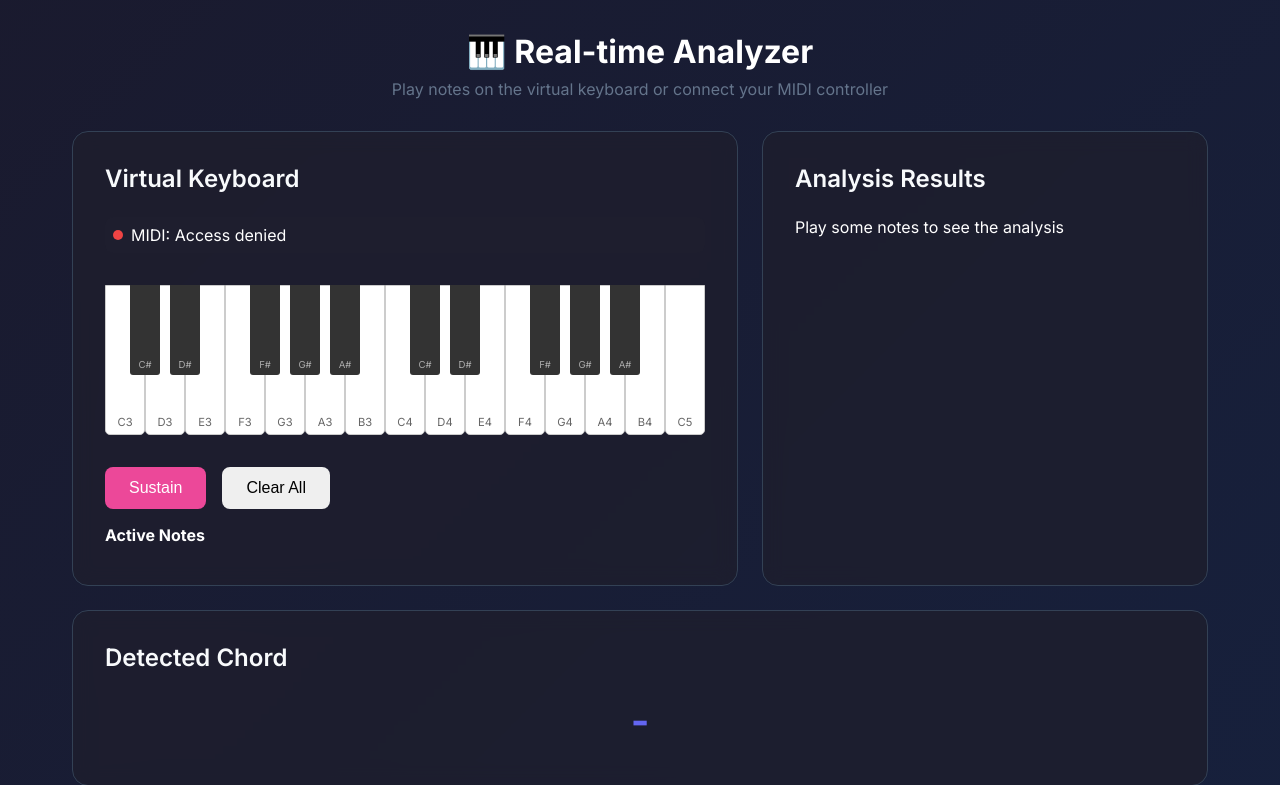
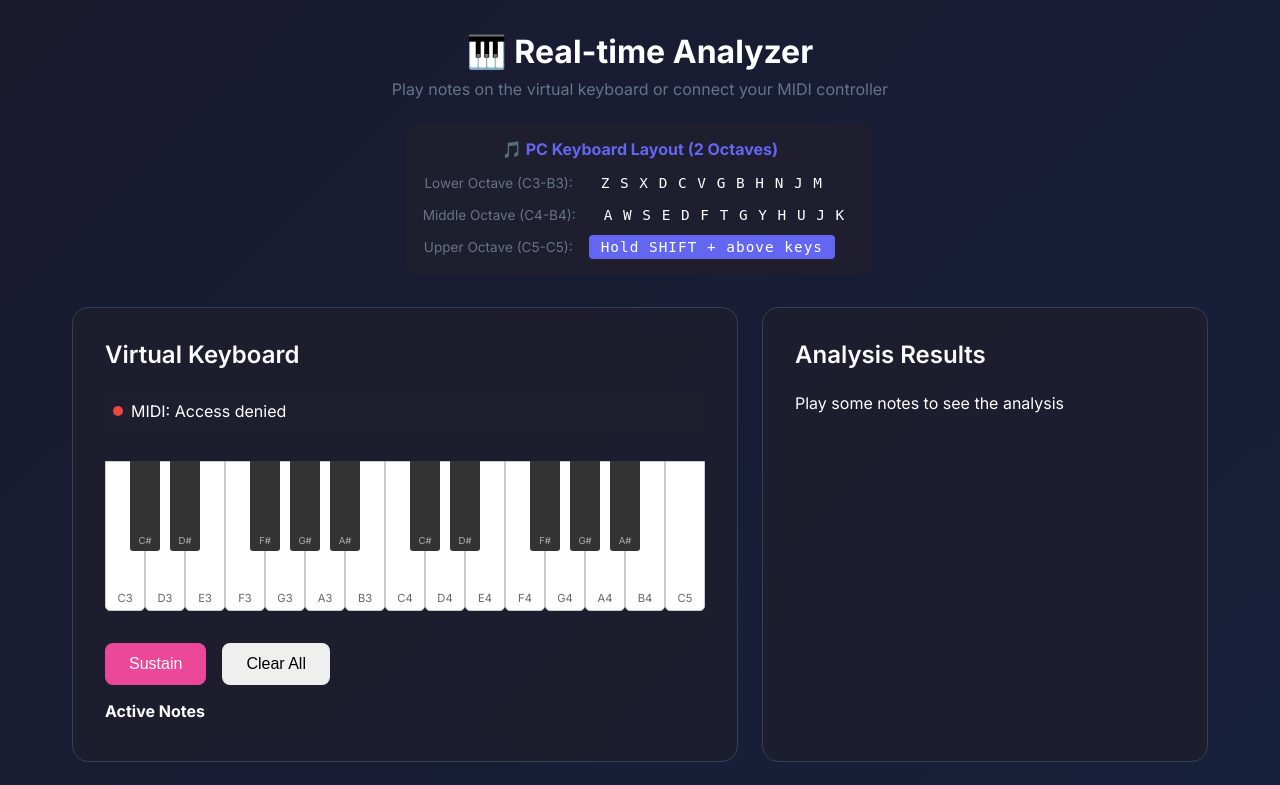
Before and after one commit to ballales1984-wq/composer, a Flask app: page /realtime in a window 1280 px wide. Shown: the part 62-847 px from the top of the page. Run offline with Flask 2, Linux system fonts and the light colour scheme.

Commit message:
Add full 2-octave keyboard support with visual guide

```diff
--- a/web_app/templates/realtime.html
+++ b/web_app/templates/realtime.html
@@ -6,6 +6,25 @@
 <div class="page-header">
     <h1>🎹 Real-time Analyzer</h1>
     <p>Play notes on the virtual keyboard or connect your MIDI controller</p>
+    <div class="keyboard-guide">
+        <div class="guide-section">
+            <h4>🎵 PC Keyboard Layout (2 Octaves)</h4>
+            <div class="guide-keys">
+                <div class="guide-row">
+                    <span class="guide-label">Lower Octave (C3-B3):</span>
+                    <span class="key-hint">Z S X D C V G B H N J M</span>
+                </div>
+                <div class="guide-row">
+                    <span class="guide-label">Middle Octave (C4-B4):</span>
+                    <span class="key-hint">A W S E D F T G Y H U J K</span>
+                </div>
+                <div class="guide-row">
+                    <span class="guide-label">Upper Octave (C5-C5):</span>
+                    <span class="key-hint highlight">Hold SHIFT + above keys</span>
+                </div>
+            </div>
+        </div>
+    </div>
 </div>
 
 <div class="grid grid-2">
@@ -82,6 +101,53 @@
 
     .page-header p {
         color: var(--gray);
+    }
+
+    .keyboard-guide {
+        margin-top: 1.5rem;
+        background: var(--dark);
+        border-radius: 12px;
+        padding: 1rem;
+        display: inline-block;
+    }
+
+    .guide-section h4 {
+        margin: 0 0 0.75rem 0;
+        font-size: 1rem;
+        color: var(--primary);
+    }
+
+    .guide-keys {
+        display: flex;
+        flex-direction: column;
+        gap: 0.5rem;
+    }
+
+    .guide-row {
+        display: flex;
+        align-items: center;
+        gap: 1rem;
+    }
+
+    .guide-label {
+        font-size: 0.85rem;
+        color: var(--gray);
+        min-width: 150px;
+        text-align: right;
+    }
+
+    .key-hint {
+        background: var(--card-bg);
+        padding: 0.25rem 0.75rem;
+        border-radius: 4px;
+        font-family: monospace;
+        font-size: 0.9rem;
+        letter-spacing: 1px;
+    }
+
+    .key-hint.highlight {
+        background: var(--primary);
+        color: white;
     }
 
     .midi-status {
@@ -477,17 +543,38 @@ function displayResults(data) {
     }
 }
 
-// Keyboard shortcuts
+// Keyboard shortcuts - Full 2 octave range support
+// Lower octave (C3-B3): z,x,c,v,b,n,m,,
+// Middle octave (C4-B4): a,s,d,f,g,h,j,k,l
+// Upper octave (C5-C5): shift + keys
+
+let currentOctaveOffset = 0; // 0 = middle (C4), -1 = lower (C3), +1 = upper (C5)
+
 document.addEventListener('keydown', (e) => {
+    // Base mapping for middle octave (C4=60)
     const keyMap = {
+        // Lower row - lower octave (C3-B3)
+        'z': 48, 's': 49, 'x': 50, 'd': 51, 'c': 52,
+        'v': 53, 'g': 54, 'b': 55, 'h': 56, 'n': 57, 'j': 58, 'm': 59,
+        // Middle row - middle octave (C4-B4)
         'a': 60, 'w': 61, 's': 62, 'e': 63, 'd': 64,
         'f': 65, 't': 66, 'g': 67, 'y': 68, 'h': 69,
         'u': 70, 'j': 71, 'k': 72
     };
 
-    if (keyMap[e.key.toLowerCase()] && !e.repeat) {
+    // Calculate octave offset with Shift key
+    let octaveOffset = 0;
+    if (e.shiftKey) {
+        octaveOffset = 12; // Upper octave
+    }
+
+    const key = e.key.toLowerCase();
+    if (keyMap[key] !== undefined && !e.repeat) {
         e.preventDefault();
-        noteOn(keyMap[e.key.toLowerCase()]);
+        const midiNote = keyMap[key] + octaveOffset;
+        // Clamp to valid range (C3-C5)
+        const clampedMidi = Math.max(48, Math.min(72, midiNote));
+        noteOn(clampedMidi);
     }
 
     // Space for sustain
@@ -499,14 +586,28 @@ document.addEventListener('keydown', (e) => {
 });
 
 document.addEventListener('keyup', (e) => {
+    // Base mapping for middle octave (C4=60)
     const keyMap = {
+        // Lower row - lower octave (C3-B3)
+        'z': 48, 's': 49, 'x': 50, 'd': 51, 'c': 52,
+        'v': 53, 'g': 54, 'b': 55, 'h': 56, 'n': 57, 'j': 58, 'm': 59,
+        // Middle row - middle octave (C4-B4)
         'a': 60, 'w': 61, 's': 62, 'e': 63, 'd': 64,
         'f': 65, 't': 66, 'g': 67, 'y': 68, 'h': 69,
         'u': 70, 'j': 71, 'k': 72
     };
 
-    if (keyMap[e.key.toLowerCase()]) {
-        noteOff(keyMap[e.key.toLowerCase()]);
+    // Calculate octave offset with Shift key
+    let octaveOffset = 0;
+    if (e.shiftKey) {
+        octaveOffset = 12;
+    }
+
+    const key = e.key.toLowerCase();
+    if (keyMap[key] !== undefined) {
+        const midiNote = keyMap[key] + octaveOffset;
+        const clampedMidi = Math.max(48, Math.min(72, midiNote));
+        noteOff(clampedMidi);
     }
 
     if (e.code === 'Space') {
```
